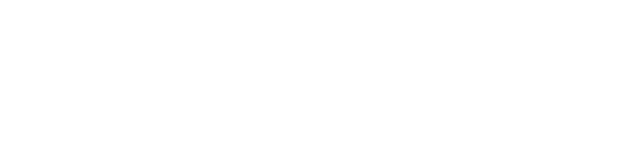
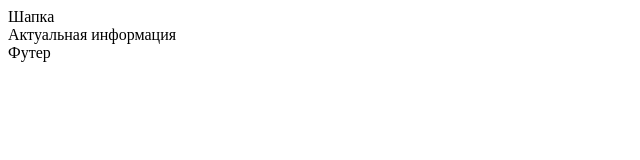
Before and after one commit to kadyrov2010/layout-designer-project-lvl1, a plain HTML site: page index.html in a window 1280 px wide. Shown: the whole page, without its empty margins (0-640 px from the left). Drawn offline with Linux system fonts and the light colour scheme.

Commit message:
add tags - header, main and footer

```diff
--- a/index.html
+++ b/index.html
@@ -9,6 +9,8 @@
     <link rel="stylesheet" href="styles/style.css">
 </head>
 <body>
-
+    <header>Шапка</header>
+    <main>Актуальная информация</main>
+    <footer>Футер</footer>
 </body>
 </html>
```
